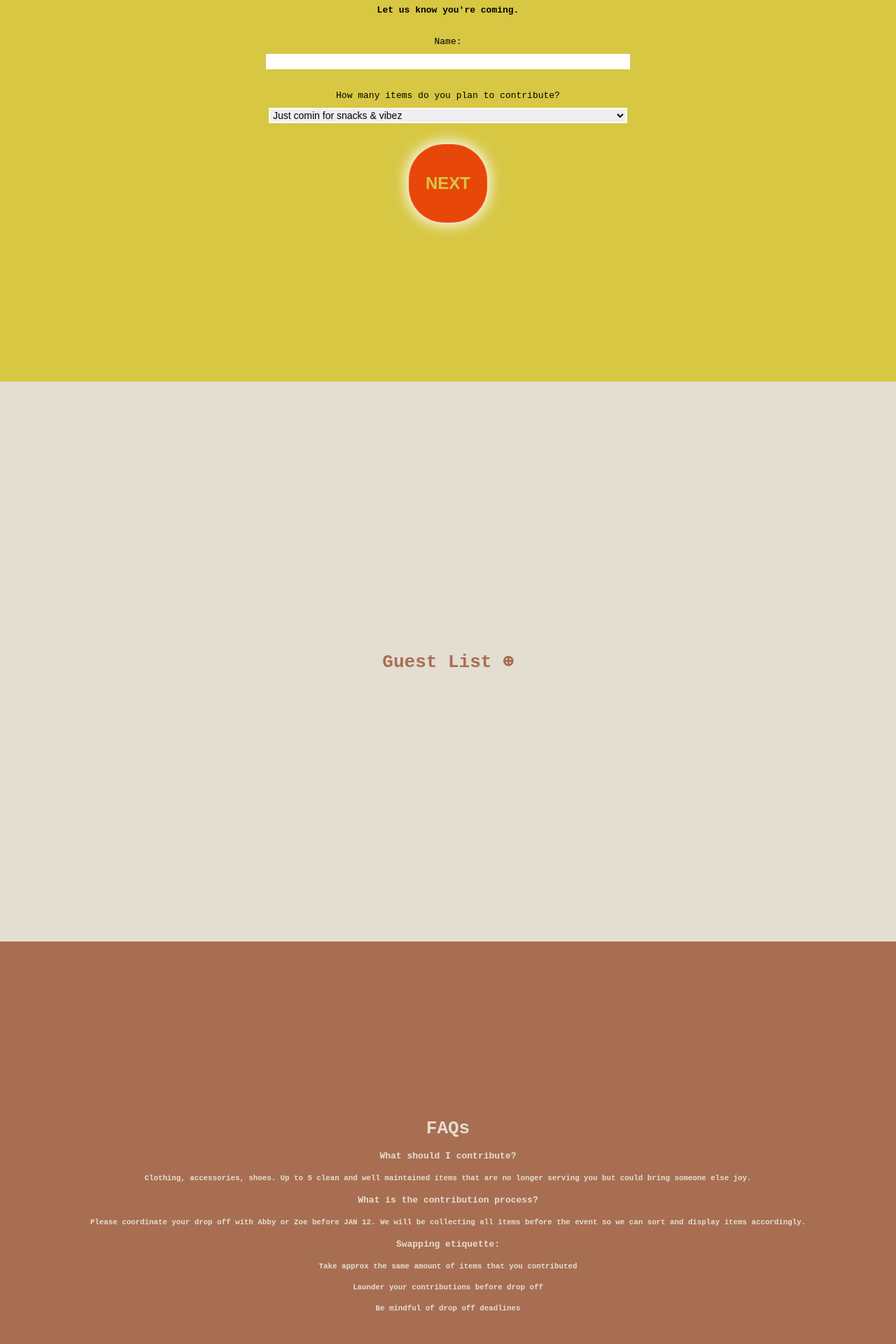
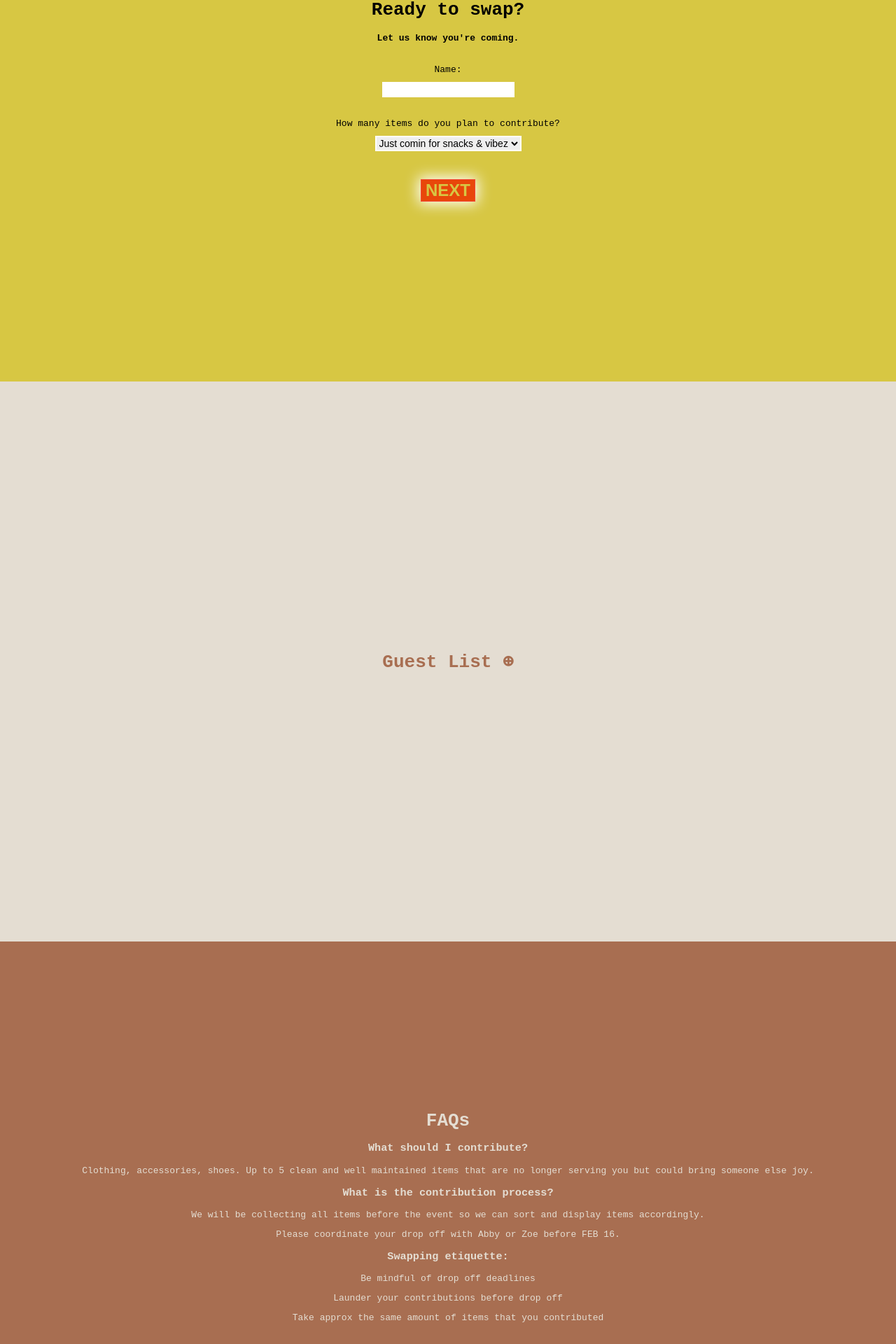
Before and after one commit to abbykaemmerer/swap, a React (Create React App) app: page / in a window 1280 px wide. Shown: the part 1220-3140 px from the top of the page at 70% size. Built offline with nearby package versions, Linux system fonts and the light colour scheme; the HTML template or start-up script is replaced by a standard one.

Commit message:
1.10: faq html

```diff
--- a/src/App.css
+++ b/src/App.css
@@ -98,27 +98,19 @@ form {
 
 .main-btn {
   border: 1px solid #F44336;
-  border-radius: 50px;
   font-size: 24px;
   font-weight: bolder;
-  width: calc(80px + 4vmin);
-  height: calc(80px + 4vmin);
-  margin-top: 10px;
-  margin-bottom: 30px;
+  margin: 20px;
   background-color: #e8470a;
   color: #d7c743;
   text-transform: uppercase;
   box-shadow: 0px 0px 20px 3px #fffffe;
 }
 
-/* .mainbtn:hover {
-  background-color: #b8b4dc
-} */
 
 .textfield {
   border: 2px solid white;
   font-size: 14px;
-  width: 40vw;
 }
 
 .guests {
--- a/src/App.js
+++ b/src/App.js
@@ -128,14 +128,15 @@ state = {
     <div className='faq-section'>
       <h1>FAQs</h1>
       <div className='faq'>
-        <h4>What should I contribute?</h4>
-        <h5>Clothing, accessories, shoes. Up to 5 clean and well maintained items that are no longer serving you but could bring someone else joy.</h5>
-        <h4>What is the contribution process?</h4>
-        <h5>Please coordinate your drop off with Abby or Zoe before JAN 12. We will be collecting all items before the event so we can sort and display items accordingly.</h5>
-        <h4>Swapping etiquette:</h4>
-        <h5>Take approx the same amount of items that you contributed</h5>
-        <h5>Launder your contributions before drop off</h5>
-        <h5>Be mindful of drop off deadlines</h5>
+        <h3>What should I contribute?</h3>
+        <p>Clothing, accessories, shoes. Up to 5 clean and well maintained items that are no longer serving you but could bring someone else joy.</p>
+        <h3>What is the contribution process?</h3>
+        <p>We will be collecting all items before the event so we can sort and display items accordingly.</p>
+        <p>Please coordinate your drop off with Abby or Zoe before FEB 16.</p>
+        <h3>Swapping etiquette:</h3>
+        <p>Be mindful of drop off deadlines</p>
+        <p>Launder your contributions before drop off</p>
+        <p>Take approx the same amount of items that you contributed</p>
       </div>
     </div>
 
```
